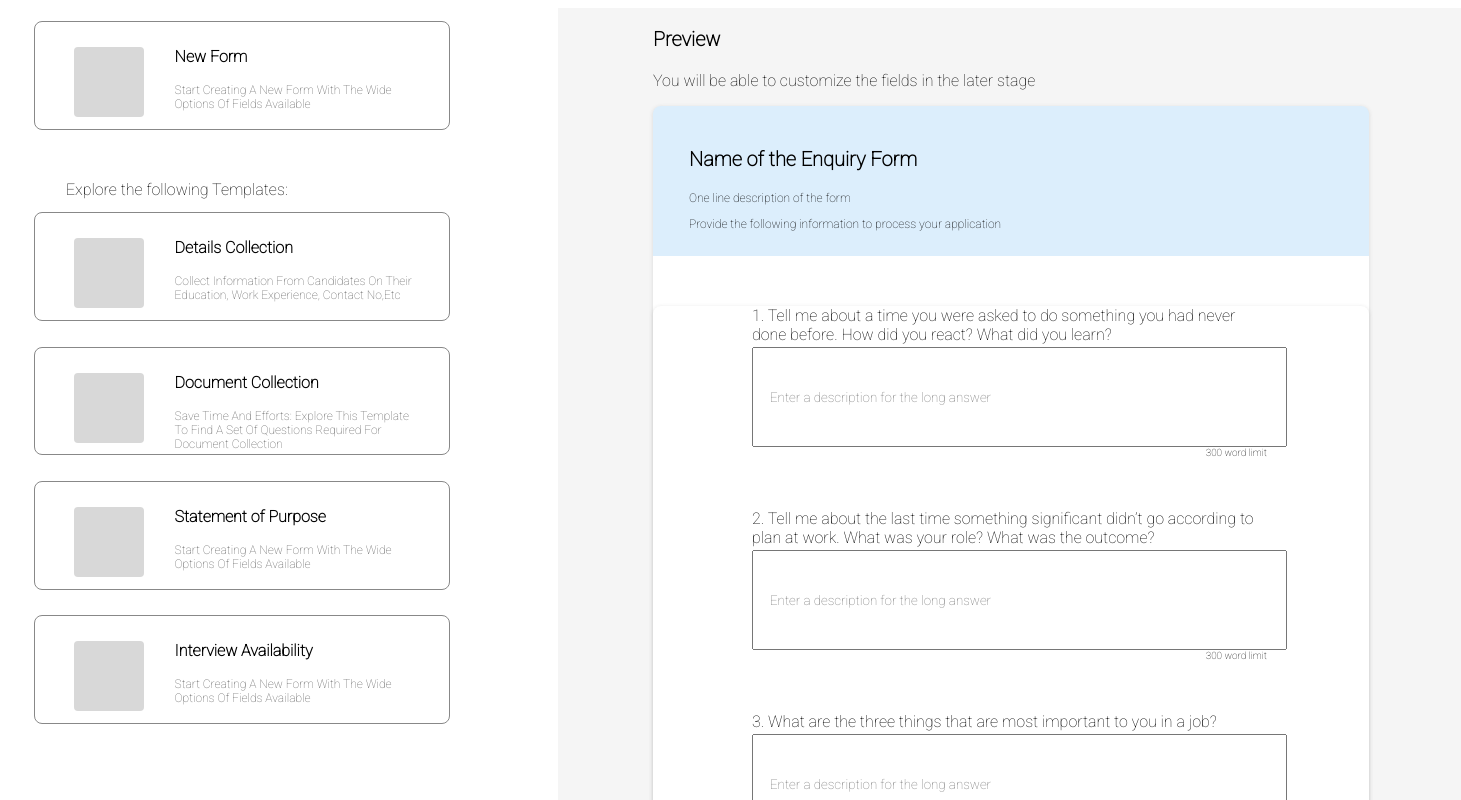
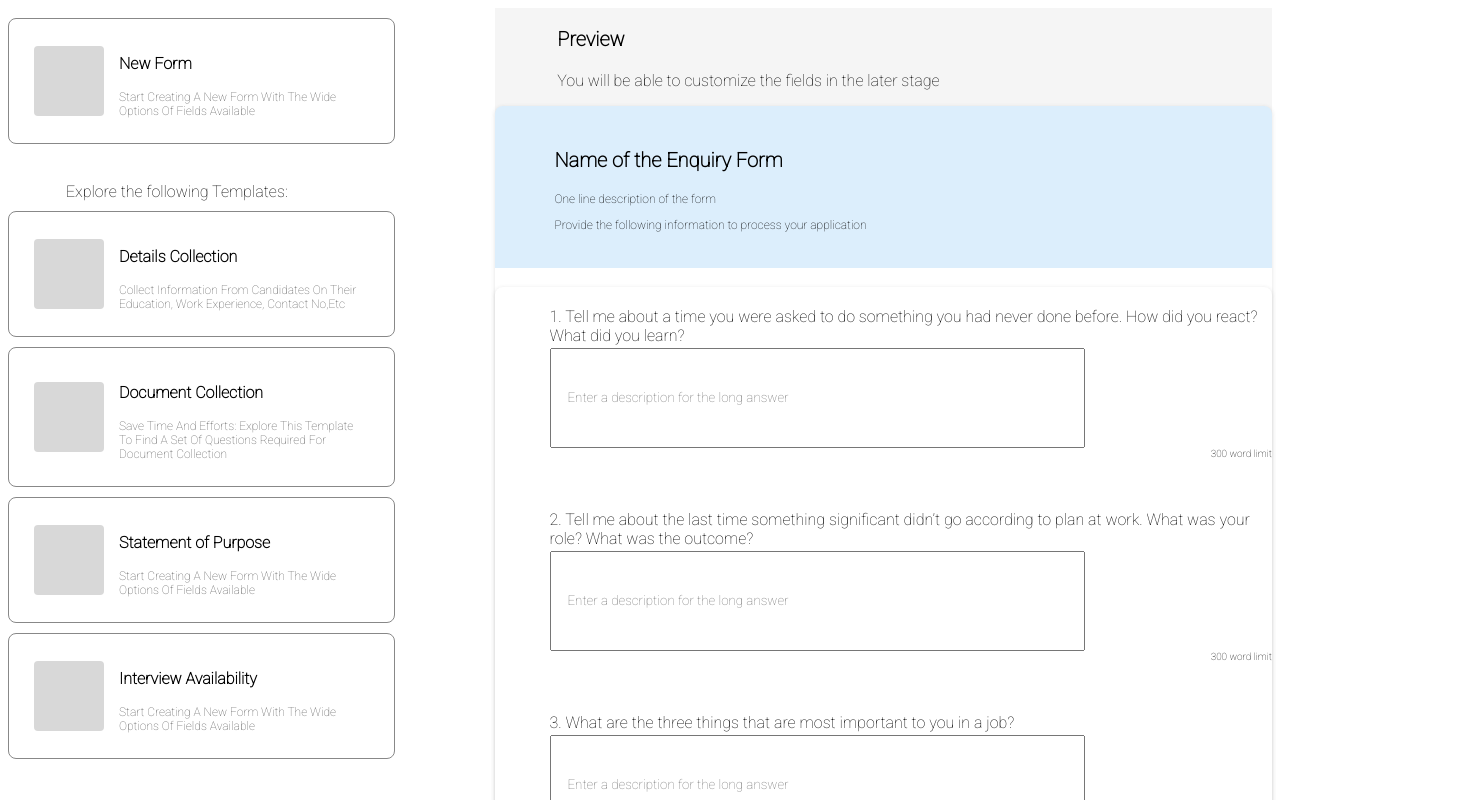
Before and after one commit to head-node/turbohire, a React (Create React App) app: page /statementofpurpose in a window 1280 px wide. Shown: the top 800 px of the page, 1461 px wide, since content can reach past the window. Built offline with nearby package versions, Linux system fonts and the light colour scheme.

Commit message:
change in css

```diff
--- a/src/App.css
+++ b/src/App.css
@@ -13,22 +13,24 @@ flex-direction: column;
 .div-card {
   display: flex;
   /* justify-content: space-around; */
-  width: 30vw;
+  align-items: center;
+  /* width: 30vw; */
   /* height: 100%; */
   /* border: 1px solid blue; */
   border: 1px solid #888888;
-  padding: 15px;
+  padding: 25px;
   text-decoration: none;
   border-radius: 8px;
-  height: 6vw;
-  margin: 1vw 2vw;
+  /* height: 6vw; */
+  /* margin: 2% 5%; */
+  margin-top: 10px;
 }
 .box {
   width: 70px;
   /* height: 12vh; */
   height: 70px;
   background-color: rgb(216, 216, 216);
-  margin: 10px 16px 23px 24px;
+  /* margin: 10px 16px 23px 24px; */
   border-radius: 4px;
 }
 h3 {
@@ -108,13 +110,13 @@ h3 {
 }
 
 .preview{
-  margin-left: 95px;
+  margin-left: 8%;
 }
 
 .content {
-  width: 716px;
+  /* width: 716px;
   margin-left: 95px;
-  margin-right: 92px;
+  margin-right: 92px; */
   background: #ffffff;
   box-shadow: 0px 1px 4px rgba(52, 52, 52, 0.15);
   border-radius: 8px;
@@ -123,12 +125,12 @@ h3 {
 .title-content {
   background: rgba(26, 143, 230, 0.15);
   border-radius: 8px 8px 0px 0px;
-  height: 150px;
+
 }
 
 .title{
   margin-left:36px;
-  padding-top: 22px;
+  padding: 3%;
 }
 .main-content {
   background: #ffffff;
--- a/src/components/Details/index.css
+++ b/src/components/Details/index.css
@@ -7,6 +7,7 @@
   flex-direction: column;
   /* margin: 0 0 0 30%; */
   /* align-items: center;  */
+  /* margin-left: 30px; */
 }
 .details-container input {
   width: 40vw;
@@ -14,5 +15,7 @@
   border-radius: 4px;
 }
 .details-container div {
-    margin: 1.5vw 0
+  margin: 1.5vw 0;
+
+  margin: 1.5vw 0 1.5vw 7%;
 }
--- a/src/components/Details/index.js
+++ b/src/components/Details/index.js
@@ -3,7 +3,7 @@ import "./index.css"
 const Details = () => {
 
   return (
-    <div style={{display:'flex',justifyContent:"center"}}>
+    <>
       <form className="details-container">
         <div>
           {" "}
@@ -27,7 +27,7 @@ const Details = () => {
           <input type="text" id="contact"></input>
         </div>
       </form>
-    </div>
+    </>
   );
 };
 
--- a/src/components/StatementOfPurpose/index.css
+++ b/src/components/StatementOfPurpose/index.css
@@ -1,8 +1,10 @@
 .list{
-    margin-left:99px;
+    /* margin-left:99px;
     margin-right:102px;
     margin-top:50px;
-    padding-bottom: 50px;
+    padding-bottom: 50px; */
+    margin: 1.5vw 0 1.5vw 7%;
+    padding: 20px 0px;
 }
 .answer{
     width:515px;
```
Lines whose indentation alone changed are shown as unchanged.
